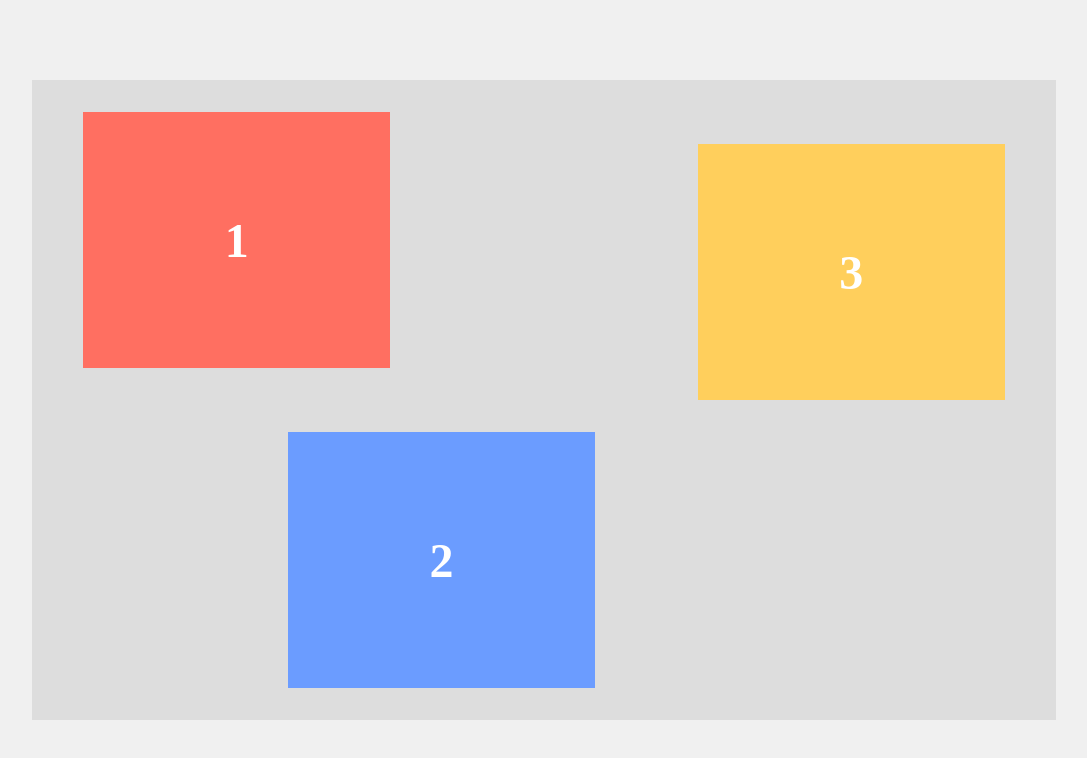
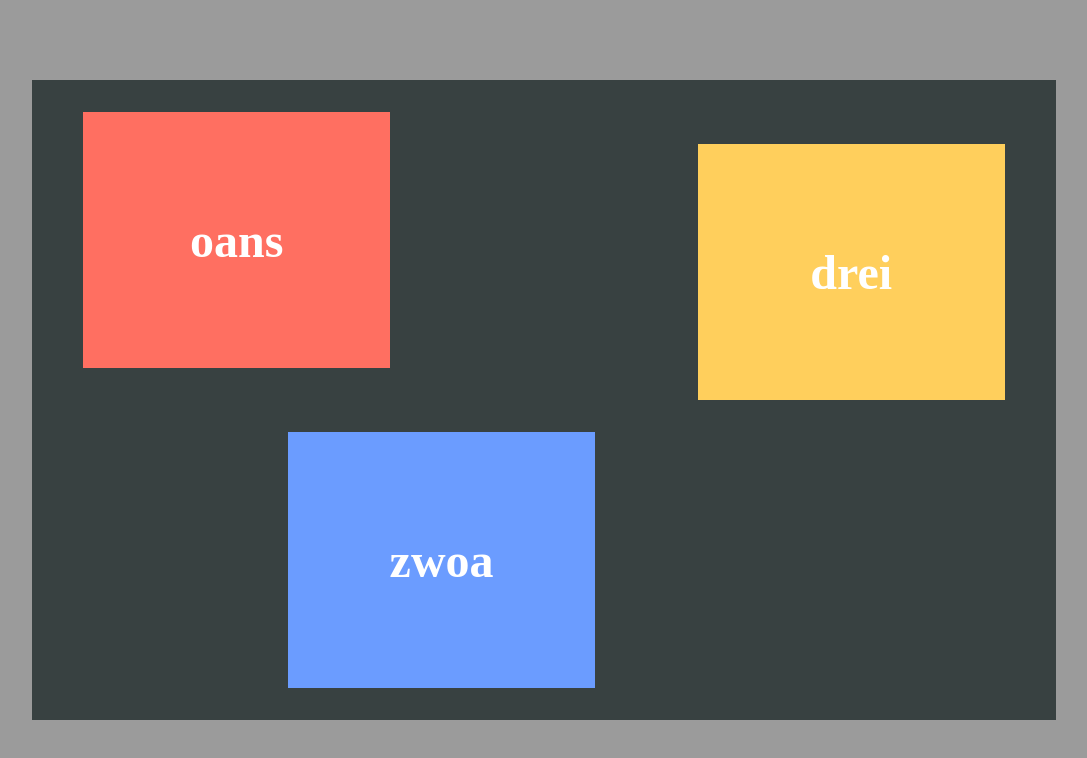
Before and after one commit to RudiLachner/banner, a plain HTML site: page 01-banner/index.html in a window 1280 px wide. Shown: the whole page, without its empty margins (96-1183 px from the left). Drawn offline with nearby package versions, Linux system fonts and the light colour scheme.

Commit message:
change background color to dark grey

```diff
--- a/01-banner/index.html
+++ b/01-banner/index.html
@@ -3,7 +3,7 @@
   <head>
     <meta charset="UTF-8" />
     <meta name="viewport" content="width=device-width, initial-scale=1.0" />
-    <title>Sequenzielle Animation</title>
+    <title>Versuch Animation</title>
     <style>
       /* Grundlegendes Styling */
       body {
@@ -13,12 +13,12 @@
         justify-content: center;
         align-items: center;
         height: 100vh;
-        background-color: #f0f0f0;
+        background-color: rgb(155, 155, 155);
       }
       #container {
         width: 80%;
         height: 80%;
-        background: #ddd;
+        background: rgb(56, 65, 65);
         position: relative;
       }
       .element {
@@ -52,9 +52,9 @@
   </head>
   <body>
     <div id="container">
-      <div id="element1" class="element">1</div>
-      <div id="element2" class="element">2</div>
-      <div id="element3" class="element">3</div>
+      <div id="element1" class="element">oans</div>
+      <div id="element2" class="element">zwoa</div>
+      <div id="element3" class="element">drei</div>
     </div>
     <script>
       // Funktion zum Starten der Sequenz
```
